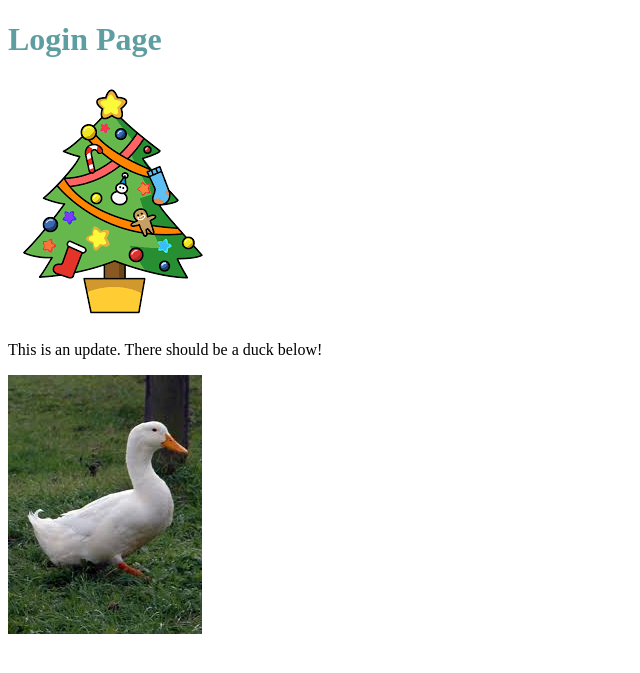
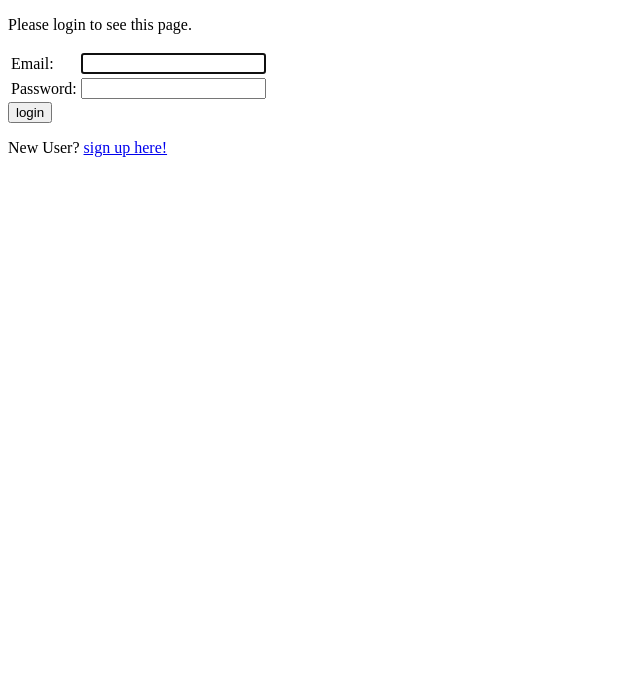
Before and after one commit to james-menzies/secret_santa, a Django app: page /auth/login/ in a window 1280 px wide. Shown: the top 673 px of the page, without its empty margins (0-640 px from the left). Run offline with Django 3.2, Linux system fonts and the light colour scheme.

Commit message:
login loop largely created, optimizing user registration form

```diff
--- a/secret_santa/core/views.py
+++ b/secret_santa/core/views.py
@@ -1,5 +1,7 @@
+from django.contrib.auth.decorators import login_required
 from django.shortcuts import render
 
 # Create your views here.
+@login_required
 def landing_page(request):
     return render(request, 'core/index.html')
--- a/secret_santa/secret_santa/settings.py
+++ b/secret_santa/secret_santa/settings.py
@@ -12,6 +12,7 @@ https://docs.djangoproject.com/en/3.1/ref/settings/
 import os
 from pathlib import Path
 
+from django.urls import reverse_lazy
 from dotenv import load_dotenv
 
 # Build paths inside the project like this: BASE_DIR / 'subdir'.
@@ -106,3 +107,4 @@ USE_TZ = True
 # https://docs.djangoproject.com/en/3.1/howto/static-files/
 
 AUTH_USER_MODEL = 'users.CustomUser'
+LOGIN_URL = reverse_lazy('login')
--- a/secret_santa/users/models.py
+++ b/secret_santa/users/models.py
@@ -32,7 +32,7 @@ class CustomUserManager(BaseUserManager):
 
 class CustomUser(AbstractUser):
     username = None
-    email = models.EmailField(_("email address"), unique=True)
+    email = models.EmailField(_("email"), unique=True)
     profile_picture = models.ImageField(upload_to='profiles', null=True, blank=True)
 
     USERNAME_FIELD = 'email'
--- a/secret_santa/users/templates/users/login.html
+++ b/secret_santa/users/templates/users/login.html
@@ -1,9 +1,36 @@
 {% extends 'core/base.html' %}
 
 {% block content %}
-    {% load  static %}
-    <h1>Login Page</h1>
-    <img src="{% static 'core/images/xmas_tree.png' %}" alt="A sparkly Xmas Tree">
-    <p>This is an update. There should be a duck below!</p>
-    <img src="{% static 'core/images/duck.jpeg' %}" alt="A duck.">
+
+{% if form.errors %}
+<p>Please make sure fields are filled out correctly.</p>
+{% endif %}
+
+{% if next %}
+    {% if user.is_authenticated %}
+    <p>Your account doesn't have access to this page. To proceed,
+    please login with an account that has access.</p>
+    {% else %}
+    <p>Please login to see this page.</p>
+    {% endif %}
+{% endif %}
+
+<form method="post" action="{% url 'login' %}">
+{% csrf_token %}
+<table>
+<tr>
+    <td>{{ form.username.label_tag }}</td>
+    <td>{{ form.username }}</td>
+</tr>
+<tr>
+    <td>{{ form.password.label_tag }}</td>
+    <td>{{ form.password }}</td>
+</tr>
+</table>
+
+<input type="submit" value="login">
+<input type="hidden" name="next" value="{{ next }}">
+</form>
+
+<p>New User? <a href="{% url 'register' %}">sign up here!</a></p>
 {% endblock %}
--- a/secret_santa/users/urls.py
+++ b/secret_santa/users/urls.py
@@ -1,8 +1,9 @@
 from django.urls import path
 
-from . import views
+from .views import CustomLoginView, log_out, register
 
 urlpatterns = [
-    path('<int:id>/', views.view_user, name="view_user"),
-    path('login/', views.login, name="login")
+    path('login/', CustomLoginView.as_view(), name="login"),
+    path('logout/', log_out, name='logout'),
+    path('register/', register, name='register')
 ]
--- a/secret_santa/users/views.py
+++ b/secret_santa/users/views.py
@@ -1,16 +1,29 @@
-from django.http import HttpResponse
-from django.shortcuts import render
+from django.contrib.auth import logout
+from django.contrib.auth.forms import UserCreationForm
+from django.contrib.auth.views import LoginView
 
 # Create your views here.
-from users.models import CustomUser
+from django.http import HttpResponse
+from django.shortcuts import redirect, render
+from django.urls import reverse, reverse_lazy
+
+from users.forms import UserRegistrationForm
 
 
-def login(request):
-    return render(request, 'users/login.html')
+class CustomLoginView(LoginView):
+    template_name = 'users/login.html'
+    redirect_authenticated_user = True
+    extra_context = {
+        "next": reverse_lazy('landing_page')
+    }
 
-def view_user(request, id):
-    user = CustomUser.objects.get(pk=id)
-    context = {
-        "user": user,
-    }
-    return render(request, 'users/view_user.html', context=context)
+
+def log_out(request):
+    logout(request)
+    return redirect(reverse('login'))
+
+
+def register(request):
+    if request.method == "GET":
+        form = UserRegistrationForm()
+        return render(request, 'users/register.html', context={"form": form})
```
Also changed, not shown: secret_santa/users/forms.py (added, +13 -0 lines), secret_santa/users/templates/users/register.html (added, +11 -0 lines), secret_santa/users/templates/users/view_user.html (deleted, +0 -7 lines).
